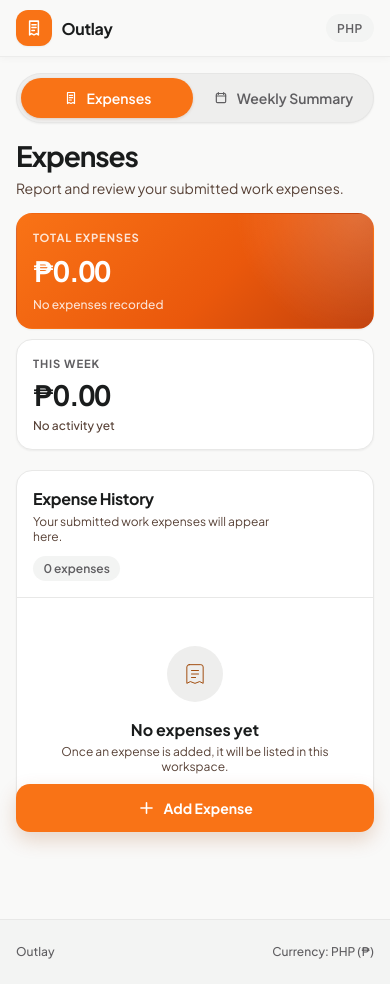
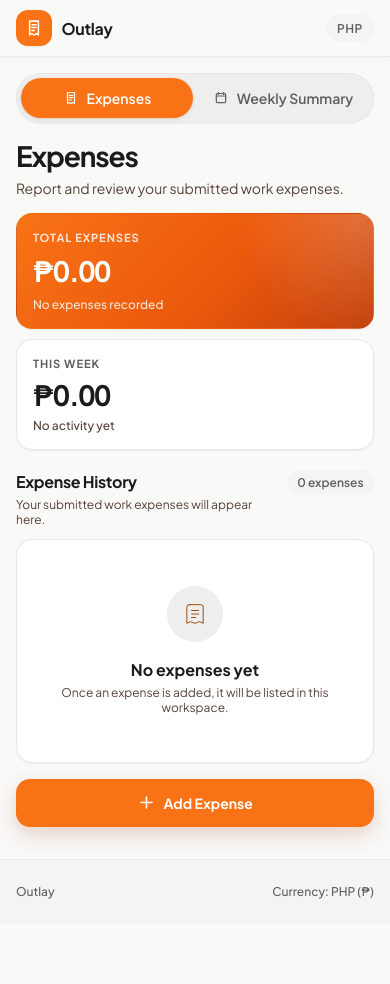
Before and after one commit to bmsj23/outlay, a React (Vite) app: page / in a window 390 px wide. After the commit the page ends 924 px from the top, so only its background shows below. Built offline with nearby package versions, Linux system fonts and the light colour scheme.

Commit message:
style: polish desktop/mobile expenses rendering/search

```diff
--- a/src/styles/expense-history.css
+++ b/src/styles/expense-history.css
@@ -1,13 +1,11 @@
-.history-controls {
-  display: flex;
-  align-items: center;
-  justify-content: flex-end;
-  gap: 0.75rem;
+.history-search-row {
+  padding: 0.75rem 1.5rem;
+  border-bottom: 1px solid var(--color-border);
 }
 
 .expense-search {
   position: relative;
-  width: min(16rem, 32vw);
+  width: 100%;
 }
 
 .expense-search > img {
@@ -149,20 +147,23 @@
 }
 
 @media (max-width: 47.99rem) {
-  .section-heading {
-    flex-direction: column;
-    gap: 0.75rem;
+  .ledger-card {
+    overflow: visible;
+    border: 0;
+    background: transparent;
+    box-shadow: none;
   }
 
-  .history-controls {
-    width: 100%;
-    justify-content: space-between;
+  .ledger-card .section-heading {
+    padding: 0;
+    border-bottom: 0;
+    margin-bottom: 0.75rem;
   }
 
-  .expense-search {
-    width: auto;
-    min-width: 0;
-    flex: 1;
+  .history-search-row {
+    padding: 0;
+    border-bottom: 0;
+    margin-bottom: 0.75rem;
   }
 
   .expense-table-wrap {
@@ -171,6 +172,18 @@
 
   .expense-list {
     display: block;
+    overflow: hidden;
+    border: 1px solid var(--color-border);
+    border-radius: var(--radius-xl);
+    background: var(--color-surface-raised);
+    box-shadow: var(--shadow-sm);
+  }
+
+  .ledger-card > .empty-state {
+    border: 1px solid var(--color-border);
+    border-radius: var(--radius-xl);
+    background: var(--color-surface-raised);
+    box-shadow: var(--shadow-sm);
   }
 
   .expense-list-item {
--- a/src/views/ExpensesView.jsx
+++ b/src/views/ExpensesView.jsx
@@ -94,15 +94,23 @@ export const ExpensesView = ({ expenses, onAddExpense }) => {
             <h2 id="history-heading">Expense History</h2>
             <p>Your submitted work expenses will appear here.</p>
           </div>
-          <div className="history-controls">
+          <span className="count-badge">
+            {normalizedSearchQuery
+              ? `${filteredExpenses.length} of ${expenseCount}`
+              : expenseCount}{' '}
+            {expenseCount === 1 ? 'expense' : 'expenses'}
+          </span>
+        </div>
+
         {expenseCount > 0 ? (
+          <div className="history-search-row">
             <div className="expense-search">
               <img src={searchIcon} alt="" aria-hidden="true" />
               <input
                 type="search"
                 value={searchQuery}
                 aria-label="Search expenses by description"
-                  placeholder="Search expenses"
+                placeholder="Search expenses by description..."
                 onChange={(event) => setSearchQuery(event.target.value)}
               />
               {searchQuery ? (
@@ -115,15 +123,8 @@ export const ExpensesView = ({ expenses, onAddExpense }) => {
                 </button>
               ) : null}
             </div>
+          </div>
         ) : null}
-            <span className="count-badge">
-              {normalizedSearchQuery
-                ? `${filteredExpenses.length} of ${expenseCount}`
-                : expenseCount}{' '}
-              {expenseCount === 1 ? 'expense' : 'expenses'}
-            </span>
-          </div>
-        </div>
 
         {expenseCount === 0 ? (
           <div className="empty-state">
```
Lines whose indentation alone changed are shown as unchanged.
